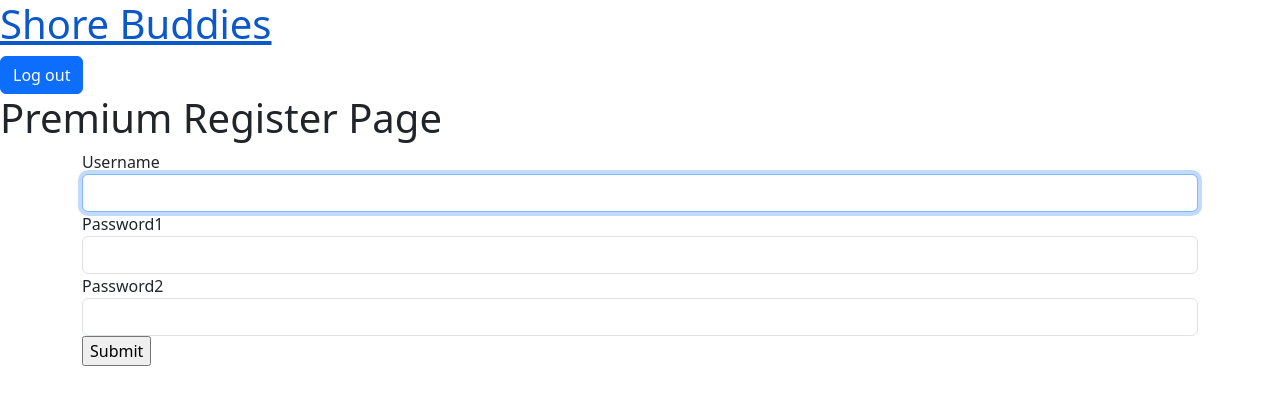
After one commit to taymcl/scoreattempt, a Django app: page /registerPremium/ in a window 1280 px wide. The commit adds this page. Shown: the top 405 px of the page. Run offline with Django 4.2, Linux system fonts and the light colour scheme.

Commit message:
user reg type

```diff
--- a/ShoreBuddies/settings.py
+++ b/ShoreBuddies/settings.py
@@ -56,9 +56,7 @@ ROOT_URLCONF = 'ShoreBuddies.urls'
 TEMPLATES = [
     {
         'BACKEND': 'django.template.backends.django.DjangoTemplates',
-        'DIRS': [
-            os.path.join(BASE_DIR, 'templates'),
-        ],
+        'DIRS': [],
         'APP_DIRS': True,
         'OPTIONS': {
             'context_processors': [
--- /dev/null
+++ b/base/forms.py
@@ -0,0 +1,15 @@
+from django.forms import ModelForm
+from django.contrib.auth.forms import UserCreationForm #imports default user creation formn
+from django import forms #imports django forms
+from django.contrib.auth.models import User #uses the default django User model
+
+
+#Form For User Registration
+class CreateUserForm(UserCreationForm):
+    username = forms.CharField(widget=forms.TextInput(attrs={'class': 'form-control'})) #takes in username
+    password1 = forms.CharField(widget=forms.TextInput(attrs={'class': 'form-control'})) #takes in password
+    password2 = forms.CharField(widget=forms.TextInput(attrs={'class': 'form-control'})) #confirmation password
+
+    class Meta:
+        model = User #based off django default User model
+        fields = ['username', 'email', 'password1', 'password2']
--- a/templates/main.html
+++ b/base/templates/base/main.html
@@ -1,24 +1,35 @@
+<!-- This is our parent HTML page child templates extend from this -->
+
+{% load static %} <!-- This allows us to access static files (css/images/javascript) -->
+
 <!DOCTYPE html>
-{% load static %}
 <html lang="en">
 <head>
     <meta charset="UTF-8">
     <meta http-equiv="X-UA-Compatible" content="IE=edge">
     <meta name="viewport" content="width=device-width, initial-scale=1.0">
+    <!-- CSS Link -->
+    <link rel="stylesheet" href="{% static '/css/main.css' %}">
+    <!-- Bootstrap Link  -->
+    <link href="https://cdn.jsdelivr.net/npm/bootstrap@5.3.0-alpha1/dist/css/bootstrap.min.css" rel="stylesheet" integrity="sha384-GLhlTQ8iRABdZLl6O3oVMWSktQOp6b7In1Zl3/Jr59b6EGGoI1aFkw7cmDA6j6gD" crossorigin="anonymous">
+
     <title>Shore Buddies</title>
-    <!-- CSS Link -->
-    <link rel="stylesheet" href="{% static 'styles/main.css' %}">
-    <!-- Bootstrap link -->
-    <link href="https://cdn.jsdelivr.net/npm/bootstrap@5.3.0-alpha1/dist/css/bootstrap.min.css" rel="stylesheet" integrity="sha384-GLhlTQ8iRABdZLl6O3oVMWSktQOp6b7In1Zl3/Jr59b6EGGoI1aFkw7cmDA6j6gD" crossorigin="anonymous">
 </head>
 <body>
-    <h1> Shore Buddies </h1>
+
+    <h1> <a href="{% url 'basePage' %}"> Shore Buddies </a> </h1>
+    <a class="btn btn-primary" href="{% url 'logout' %}" role="button">Log out</a>
+
 
     {% block content %}
+
+    <!-- child templates that extend main.html sit here -->
 
 
     {% endblock %}
 
+
+    <!-- Boostrap Link -->
     <script src="https://cdn.jsdelivr.net/npm/bootstrap@5.3.0-alpha1/dist/js/bootstrap.bundle.min.js" integrity="sha384-w76AqPfDkMBDXo30jS1Sgez6pr3x5MlQ1ZAGC+nuZB+EYdgRZgiwxhTBTkF7CXvN" crossorigin="anonymous"></script>
 
 </body>
--- /dev/null
+++ b/base/templates/base/registerPremium.html
@@ -0,0 +1,29 @@
+{% extends 'base/main.html' %} <!-- Extends the parent template -->
+{% load static %} <!-- Allows us to use static files (css/images/javascript) -->
+
+
+{% block content %} <!-- Start Block -->
+
+<h1> Premium Register Page </h1>
+
+<div class="container">
+    <div class="row">
+        <div class="col">
+            <form method="POST" action"">
+                {% csrf_token %}
+                {{form.username.label}}
+                {{form.username}}
+                {{form.password1.label}}
+                {{form.password1}}
+                {{form.password2.label}}
+                {{form.password2}}
+                <input type="submit" name="Create User">
+                {{form.errors}}
+            </form>
+        </div>
+    </div>
+</div>
+
+
+
+{% endblock %} <!-- End Block -->
--- a/base/urls.py
+++ b/base/urls.py
@@ -2,6 +2,19 @@ from django.urls import path
 from . import views
 
 urlpatterns = [
-    path('', views.homePage, name='homePage'),
-    path('/loginPage', views.loginPage, name='loginPage'),
+    path('', views.basePage, name='basePage'), #url for base page
+    path('registerPage/', views.registerPage, name='registerPage'), #url for register page
+    path('loginPage/', views.loginPage, name='loginPage'), #url for login page
+
+    #Registration Urls
+    path('registerFreemium/', views.registerFreemium, name='registerFreemium'), #url for register freemium page
+    path('registerPremium/', views.registerPremium, name='registerPremium'), #url for register premium page
+    path('registerUnlimited/', views.registerUnlimited, name='registerUnlimited'), #url for register unlimted page
+
+    #Portal Urls
+    path('homePage/', views.homePage, name='homePage'), #url for home page
+    path('logout/', views.logoutUser, name='logout'), #url for logout
+
+
+
 ]
--- a/base/views.py
+++ b/base/views.py
@@ -1,9 +1,132 @@
-from django.shortcuts import render
+from django.shortcuts import render, redirect
+from django.contrib.auth.forms import UserChangeForm #used for our user creation form
+from .forms import CreateUserForm #used for our user creation form
+from django.contrib.auth import authenticate, login, logout  #used for User Authentication
+from django.contrib.auth.decorators import login_required #this is so we can restrict pages if you are not a logged in user
+from django.contrib import messages #used to send a flash message
+from django.contrib.auth.models import Group #used to access our groups
 
-# Create your views here.
+
+
+# VIEW FOR BASE PAGE
+#-----------------------------------------------------------------------------------------------------------------
+def basePage(request):
+    return render(request, 'base/basePage.html') #returns base page
+#-----------------------------------------------------------------------------------------------------------------
+
+
+
+# VIEW FOR LOGIN PAGE
+#-----------------------------------------------------------------------------------------------------------------
+def loginPage(request):
+    return render(request, 'base/loginPage.html') #returns login page
+#-----------------------------------------------------------------------------------------------------------------
+
+
+
+# VIEW FOR REGISTER PAGE (pick which type of user you are registering as)
+#-----------------------------------------------------------------------------------------------------------------
+def registerPage(request):
+    return render(request, 'base/registerPage.html') #returns register page
+#-----------------------------------------------------------------------------------------------------------------
+
+
+# VIEW FOR REGISTER AS A FREEMIUM USER
+#-----------------------------------------------------------------------------------------------------------------
+def registerFreemium(request):
+    if request.user.is_authenticated: #if the user is authenticated
+        return redirect('homePage')
+    else:
+        form = CreateUserForm() #import our form
+        if request.method == 'POST': #checking for a post request
+            form = CreateUserForm(request.POST) #use our form
+            if form.is_valid(): # if the regrestration is successfully filled out
+                user = form.save() #save the information and store the created user object in a variable
+                group = Group.objects.get(name='Freemium') #retrieve the gold group object
+                user.groups.add(group) #add the user to the gold group
+                username = user.username #get the username and store in variable username
+                messages.success(request, 'Account was created for ' + username ) #sends flash message
+                return redirect('loginPage') # redirect user to login page
+        context = {'form':form,} #context dictionary
+        return render(request, 'base/registerFreemium.html', context) #returns a view of our register.html page
+#-----------------------------------------------------------------------------------------------------------------
+
+
+
+# VIEW FOR REGISTER AS A FREEMIUM USER
+#-----------------------------------------------------------------------------------------------------------------
+def registerPremium(request):
+    if request.user.is_authenticated: #if the user is authenticated
+        return redirect('homePage')
+    else:
+        form = CreateUserForm() #import our form
+        if request.method == 'POST': #checking for a post request
+            form = CreateUserForm(request.POST) #use our form
+            if form.is_valid(): # if the regrestration is successfully filled out
+                user = form.save() #save the information and store the created user object in a variable
+                group = Group.objects.get(name='Premium') #retrieve the gold group object
+                user.groups.add(group) #add the user to the gold group
+                username = user.username #get the username and store in variable username
+                messages.success(request, 'Account was created for ' + username ) #sends flash message
+                return redirect('loginPage') # redirect user to login page
+        context = {'form':form,} #context dictionary
+        return render(request, 'base/registerPremium.html', context) #returns a view of our register.html page
+#-----------------------------------------------------------------------------------------------------------------
+
+
+
+# VIEW FOR REGISTER AS A FREEMIUM USER
+#-----------------------------------------------------------------------------------------------------------------
+def registerUnlimited(request):
+    if request.user.is_authenticated: #if the user is authenticated
+        return redirect('homePage')
+    else:
+        form = CreateUserForm() #import our form
+        if request.method == 'POST': #checking for a post request
+            form = CreateUserForm(request.POST) #use our form
+            if form.is_valid(): # if the regrestration is successfully filled out
+                user = form.save() #save the information and store the created user object in a variable
+                group = Group.objects.get(name='Unlimited') #retrieve the gold group object
+                user.groups.add(group) #add the user to the gold group
+                username = user.username #get the username and store in variable username
+                messages.success(request, 'Account was created for ' + username ) #sends flash message
+                return redirect('loginPage') # redirect user to login page
+        context = {'form':form,} #context dictionary
+        return render(request, 'base/registerUnlimited.html', context) #returns a view of our register.html page
+#-----------------------------------------------------------------------------------------------------------------
+
+
+
+# VIEW Home Page (entered Portal)
+#-----------------------------------------------------------------------------------------------------------------
 def homePage(request):
     return render(request, 'base/homePage.html')
+#-----------------------------------------------------------------------------------------------------------------
+
+# VIEW TO LOG IN A USER
+#-----------------------------------------------------------------------------------------------------------------
+def loginPage(request):
+    if request.user.is_authenticated: #if we get a registered user send them to the portal
+        return redirect('homePage') #portal home page
+    else:
+        if request.method == 'POST': #check if we get a post request
+            username = request.POST.get('username') #send username to username varible
+            password = request.POST.get('password') #send password to password varible
+            user = authenticate(request, username=username, password=password)
+            if user is not None: #If we can see if there is a valid user
+                login(request, user) #Django login method from import
+                return redirect('homePage') #sends user to the portal
+            else: #if there is not a valid user
+                messages.info(request, 'Username OR password is incorrect') #print flash message
+        context = {}
+        return render(request, 'base/loginPage.html', context) #show the login page again so they can re enter the right credentials
+#-----------------------------------------------------------------------------------------------------------------
 
 
-def loginPage(request):
-    return render(request, 'base/loginPage.html')
+
+# VIEW FOR LOG OUT
+#-----------------------------------------------------------------------------------------------------------------
+def logoutUser(request):
+    logout(request) #logout method from Django import
+    return redirect('loginPage') # redirect user to back login page when a user logs out
+#-----------------------------------------------------------------------------------------------------------------
--- a/static/styles/main.css
+++ /dev/null
@@ -1,3 +0,0 @@
-body {
-    background-color: rgb(142, 255, 124) !important;
-}
```
Also changed, not shown: base/templates/base/basePage.html (added, +28 -0 lines), base/templates/base/homePage.html (+24 -10 lines), base/templates/base/loginPage.html (+37 -9 lines), base/templates/base/registerFreemium.html (added, +30 -0 lines), base/templates/base/registerPage.html (added, +37 -0 lines), base/templates/base/registerUnlimited.html (added, +28 -0 lines), db.sqlite3, static/css/main.css (added).
